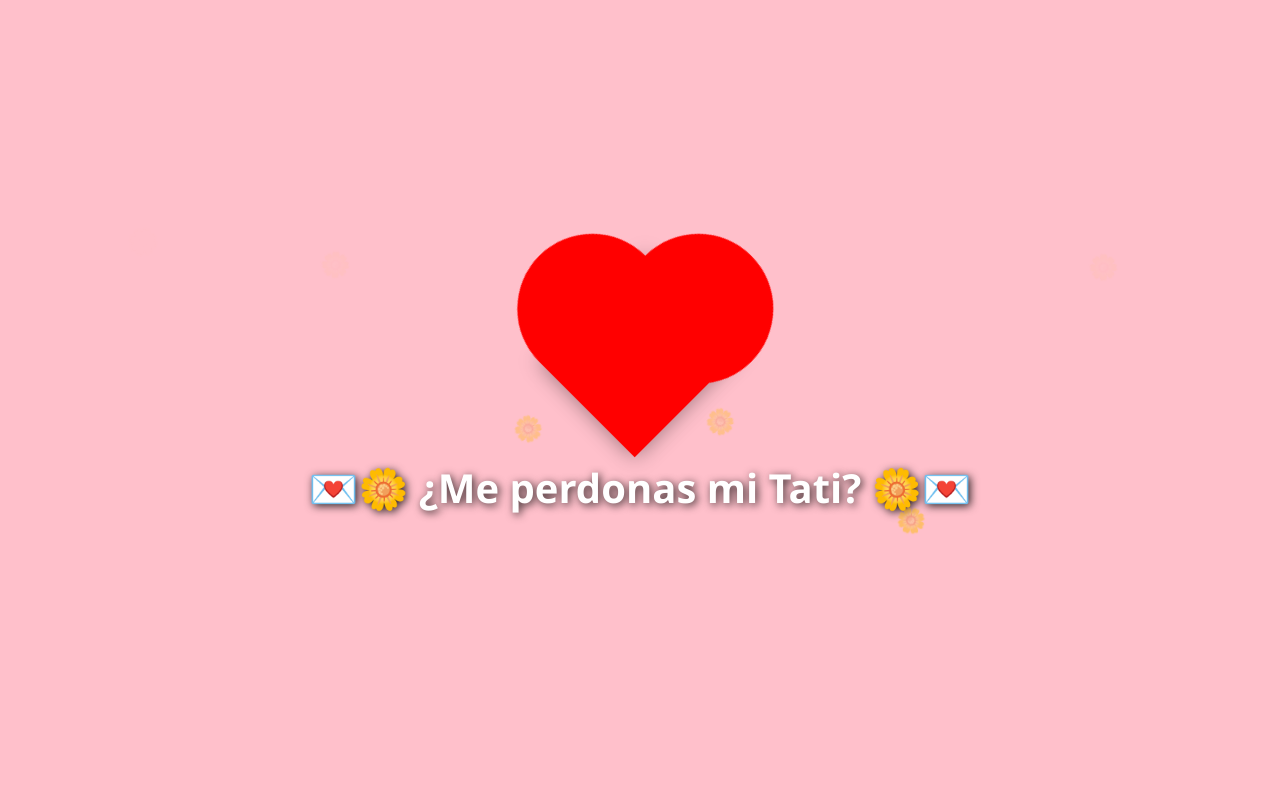
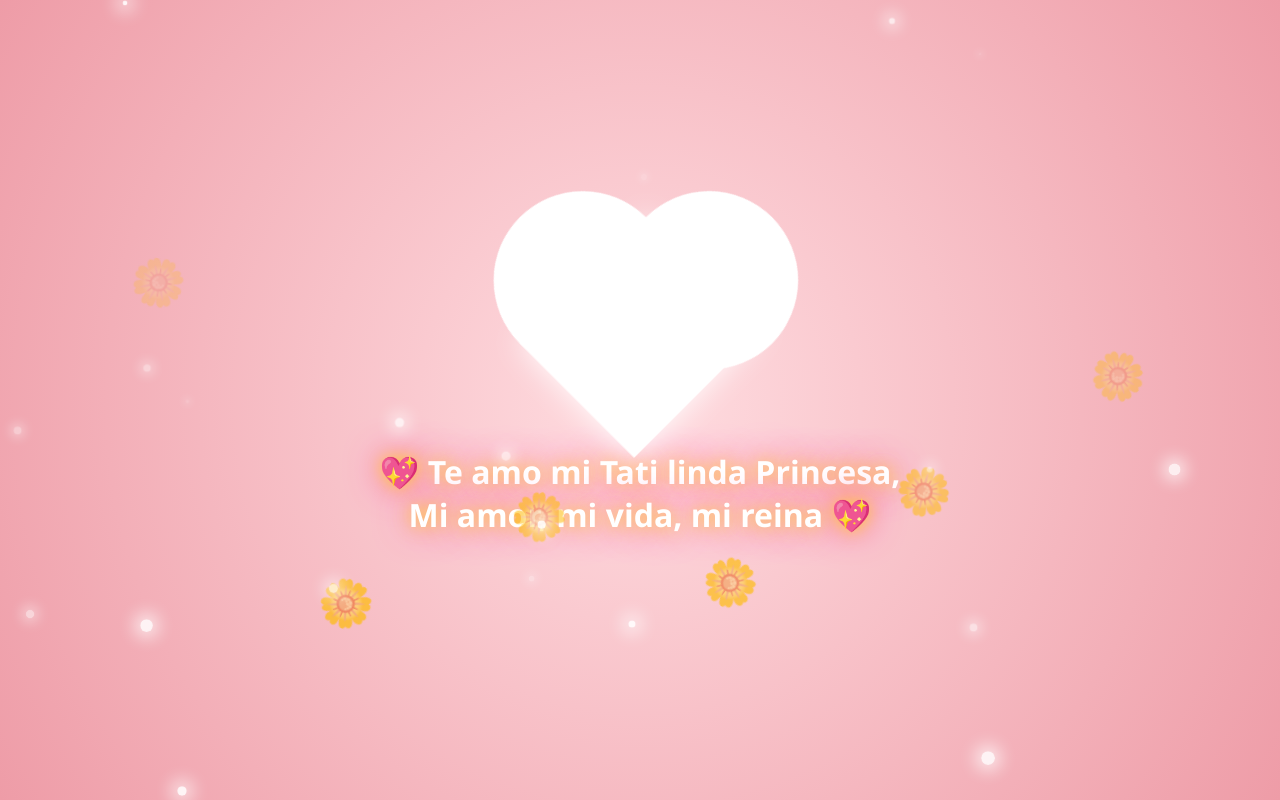
Before and after one commit to davidvegaaudiovisuales-ui/Mi-Tati, a plain HTML site: page index.html in a window 1280 px wide. Drawn offline with Linux system fonts and the light colour scheme.

Commit message:
Add files via upload

```diff
--- a/index.html
+++ b/index.html
@@ -2,10 +2,10 @@
 <html lang="es">
 <head>
   <meta charset="UTF-8">
-  <title>Para ti ❤️🌼</title>
+  <title>Para mi Tati 💖</title>
   <style>
     body {
-      background-color: pink;
+      background: radial-gradient(circle at center, #ffdde1, #ee9ca7);
       display: flex;
       flex-direction: column;
       justify-content: center;
@@ -13,72 +13,91 @@
       height: 100vh;
       margin: 0;
       font-family: "Segoe UI", Arial, sans-serif;
+      overflow: hidden;
       text-align: center;
-      overflow: hidden;
     }
 
-    /* Corazón animado */
+    /* Corazón blanco */
     .heart {
       position: relative;
-      width: 150px;   /* ❤️ más pequeño */
-      height: 135px;
-      background-color: red;
+      width: 160px;
+      height: 145px;
+      background-color: white;
       transform: rotate(-45deg);
       margin-bottom: 40px;
-      box-shadow: 0 0 20px rgba(0,0,0,0.4);
-      animation: beat 1s infinite;
+      animation: beat 1.2s infinite;
+      box-shadow: 0 0 25px rgba(255,255,255,0.9);
     }
     .heart::before,
     .heart::after {
       content: "";
       position: absolute;
-      width: 150px;
-      height: 150px;
+      width: 160px;
+      height: 160px;
       border-radius: 50%;
-      background-color: red;
+      background-color: white;
     }
     .heart::before {
-      top: -75px;
+      top: -80px;
       left: 0;
     }
     .heart::after {
-      left: 75px;
+      left: 80px;
       top: 0;
     }
 
     @keyframes beat {
       0%, 100% { transform: rotate(-45deg) scale(1); }
-      50% { transform: rotate(-45deg) scale(1.3); }
+      50% { transform: rotate(-45deg) scale(1.2); }
     }
 
-    /* Texto grande debajo */
+    /* Texto romántico */
     .text {
-      color: white;
-      font-size: 40px; /* ❤️ letras más grandes */
+      font-size: 32px;
       font-weight: bold;
-      text-shadow: 2px 2px 8px rgba(0,0,0,0.8);
-      line-height: 1.2;
+      color: #fff;
+      text-shadow: 0 0 10px #ffcc00, 0 0 20px #ff66cc;
+      animation: glow 2s infinite alternate;
+      max-width: 90%;
     }
 
-    /* Flores animadas */
+    @keyframes glow {
+      from { text-shadow: 0 0 10px #fff, 0 0 20px #ff66cc; }
+      to { text-shadow: 0 0 20px #ffcc00, 0 0 40px #ff3399; }
+    }
+
+    /* Flores amarillas */
     .flower {
       position: absolute;
-      bottom: -50px;
-      font-size: 24px;
-      color: yellow;
+      bottom: -60px;
+      font-size: 45px;
       animation: floatUp linear infinite;
     }
 
     @keyframes floatUp {
       0% { transform: translateY(0) rotate(0deg); opacity: 1; }
-      100% { transform: translateY(-600px) rotate(360deg); opacity: 0; }
+      100% { transform: translateY(-700px) rotate(360deg); opacity: 0; }
+    }
+
+    /* Luces brillando de fondo */
+    .sparkle {
+      position: absolute;
+      border-radius: 50%;
+      background: rgba(255, 255, 255, 0.9);
+      box-shadow: 0 0 15px 5px rgba(255,255,255,0.8);
+      animation: twinkle infinite;
+    }
+
+    @keyframes twinkle {
+      0%, 100% { opacity: 0.2; transform: scale(0.5); }
+      50% { opacity: 1; transform: scale(1.2); }
     }
   </style>
 </head>
 <body>
 
   <div class="heart"></div>
-  <div class="text">💌🌼 ¿Me perdonas mi Tati? 🌼💌</div>
+  <div class="text">💖 Te amo mi Tati linda Princesa,<br>Mi amor, mi vida, mi reina 💖</div>
 
   <!-- Flores -->
   <div class="flower" style="left: 10%;">🌼</div>
@@ -89,12 +108,28 @@
   <div class="flower" style="left: 85%;">🌼</div>
 
   <script>
-    // Animar las flores con duraciones aleatorias
+    // Configurar flores con animación diferente
     const flowers = document.querySelectorAll('.flower');
     flowers.forEach(flower => {
-      const duration = Math.random() * 5 + 5; // 5-10s
+      const duration = Math.random() * 5 + 6; // 6-11s
+      const delay = Math.random() * 5;
       flower.style.animationDuration = duration + 's';
+      flower.style.animationDelay = delay + 's';
     });
+
+    // Crear destellos de luz
+    for (let i = 0; i < 20; i++) {
+      const sparkle = document.createElement("div");
+      sparkle.classList.add("sparkle");
+      const size = Math.random() * 8 + 4;
+      sparkle.style.width = size + "px";
+      sparkle.style.height = size + "px";
+      sparkle.style.top = Math.random() * 100 + "%";
+      sparkle.style.left = Math.random() * 100 + "%";
+      sparkle.style.animationDuration = (Math.random() * 3 + 2) + "s";
+      document.body.appendChild(sparkle);
+    }
   </script>
+
 </body>
 </html>
```
